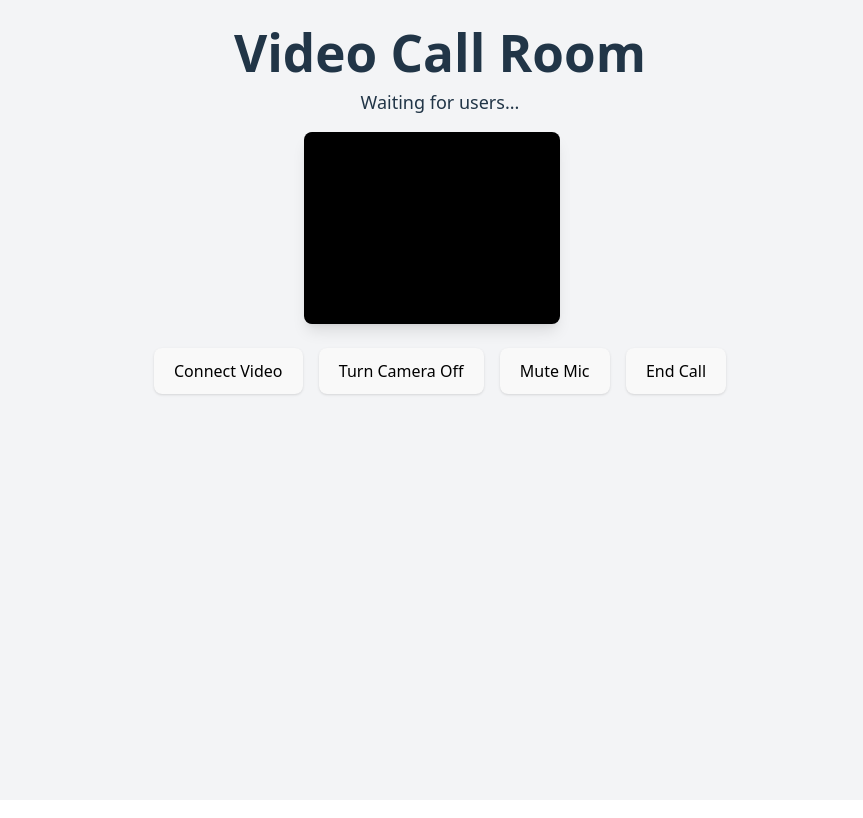
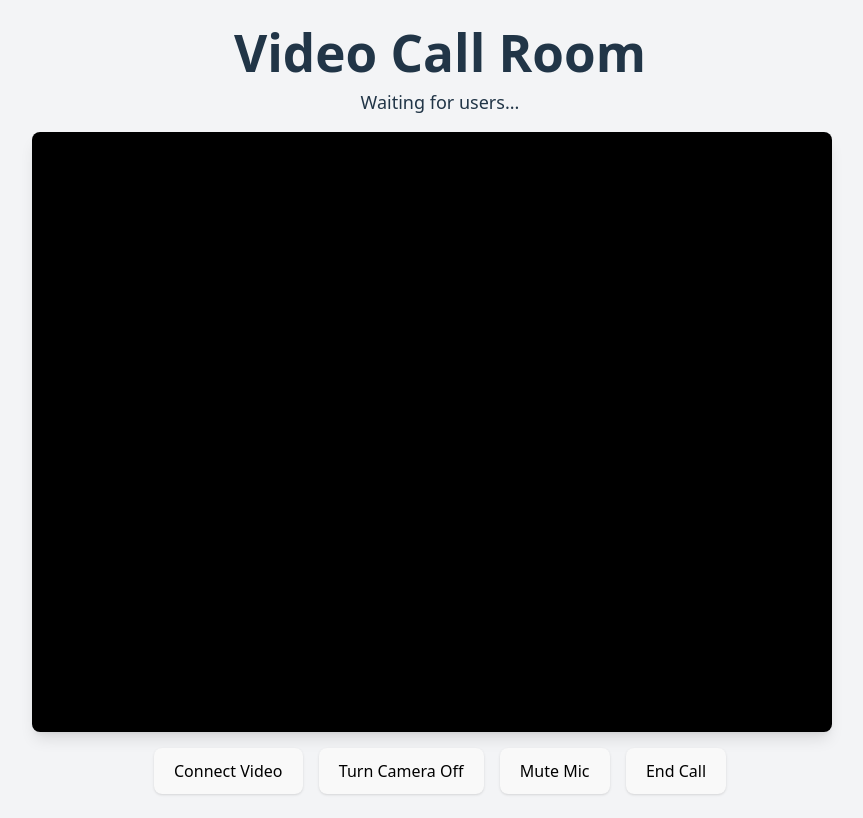
Before and after one commit to anoopsoni1/Frontendvideo, a React (Vite) app: page /room/1 in a window 1280 px wide. Shown: the whole page, without its empty margins (200-1063 px from the left). Built offline with nearby package versions, Linux system fonts and the light colour scheme; no server answers.

Commit message:
Push latest changes

```diff
--- a/src/Pages/App.jsx
+++ b/src/Pages/App.jsx
@@ -2,7 +2,7 @@ import { useEffect, useState, useCallback } from "react";
 import { Usesocket } from "../Provider/Socket";
 import { useNavigate } from "react-router-dom";
 
-function App() {
+function Home() {
   const socket = Usesocket();
   const [email, setEmail] = useState("");
   const [roomId, setRoomId] = useState("");
@@ -21,7 +21,7 @@ function App() {
   const handleRoomJoined = useCallback(
     (roomid) => {
       console.log("Room joined:", roomid);
-      navigate(`/room/${roomid}`);
+      navigate(`/mainpage`);
     },
     [navigate]
   );
@@ -33,8 +33,10 @@ function App() {
 
 
   return (
-    <div className="flex flex-col items-center justify-center min-h-screen gap-6 bg-gray-50">
-      <h1 className="text-3xl font-bold text-gray-800">Join a Room</h1>
+    <>
+ <div className="bg-[url('https://images.unsplash.com/photo-1615966650071-855b15f29ad1?fm=jpg&q=60&w=3000&ixlib=rb-4.1.0&ixid=M3wxMjA3fDB8MHxzZWFyY2h8Mnx8c3Vuc2V0JTIwY291cGxlfGVufDB8fDB8fHww')] bg-cover bg-center">
+    <div className="z-50 relative top-0 flex flex-col items-center justify-center min-h-screen gap-6 ">
+      <h1 className="text-3xl font-bold text-gray-100">Join a Room</h1>
 
       <div className="flex flex-col gap-4 w-80">
         <input
@@ -42,7 +44,7 @@ function App() {
           placeholder="Enter your email"
           value={email}
           onChange={(e) => setEmail(e.target.value)}
-          className="p-3 border border-gray-300 rounded-lg focus:ring-2 focus:ring-amber-400 focus:outline-none"
+          className="p-3 border text-white border-gray-300 rounded-lg focus:ring-2 focus:ring-amber-400 focus:outline-none"
         />
 
         <input
@@ -50,7 +52,7 @@ function App() {
           placeholder="Enter Room ID"
           value={roomId}
           onChange={(e) => setRoomId(e.target.value)}
-          className="p-3 border border-gray-300 rounded-lg focus:ring-2 focus:ring-amber-400 focus:outline-none"
+          className="p-3 border border-gray-300 text-white rounded-lg focus:ring-2 focus:ring-amber-400 focus:outline-none"
         />
 
         <button
@@ -61,7 +63,9 @@ function App() {
         </button>
       </div>
     </div>
+    </div>
+    </>
   );
 }
 
-export default App;
+export default Home;
--- a/src/Pages/Page2.jsx
+++ b/src/Pages/Page2.jsx
@@ -82,7 +82,7 @@ function Page2() {
       videoElement.srcObject = remotestream;
       videoElement.autoplay = true;
       videoElement.playsInline = true;
-      videoElement.className = "w-64 h-48 rounded-lg shadow-lg bg-black object-cover";
+      videoElement.className = "w-[100vh] h-[75vh] rounded-lg shadow-lg bg-black object-cover";
       remoteVideosContainerRef.current.appendChild(videoElement);
     }
   }, [remotestream]);
@@ -132,24 +132,24 @@ function Page2() {
   };
 
   return (
-    <div className="p-6 bg-gray-100 min-h-screen flex flex-col items-center">
+    <div className="p-6 bg-gray-100 flex flex-col items-center">
       <h1 className="text-3xl font-bold mb-2">Video Call Room</h1>
       <h2 className="text-lg mb-4">
         {remoteUsers.length > 0 ? `Connected to: ${remoteUsers.join(", ")}` : "Waiting for users..."}
       </h2>
 
-      <div className="flex flex-wrap gap-4 justify-center mb-6">
+      <div className="flex gap-4 ">
         <video
           ref={localVideoRef}
           autoPlay
           muted
           playsInline
-          className="w-64 h-48 rounded-lg shadow-lg bg-black object-cover"
+          className="w-[100vh] h-[75vh] rounded-lg shadow-lg bg-black "
         />
         <div ref={remoteVideosContainerRef} className="flex flex-wrap gap-4" />
       </div>
 
-      <div className="flex flex-wrap gap-4 justify-center">
+      <div className="flex flex-wrap gap-4 mt-4 justify-center">
         <button
           onClick={handleCallButton}
           className="px-4 py-2 bg-blue-600 text-black rounded-lg shadow hover:bg-blue-700 transition"
```
Also changed, not shown: src/Provider/Peer.jsx (+1 -7 lines).
